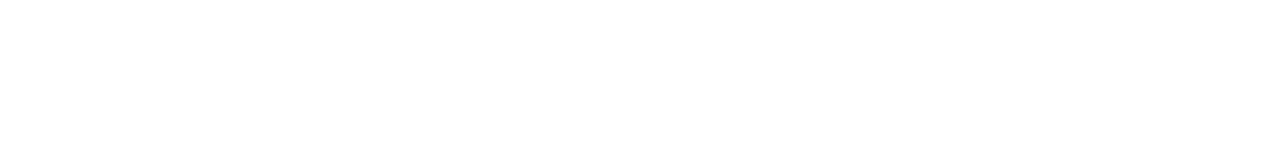
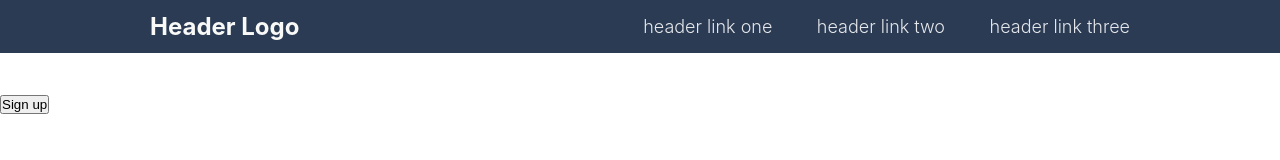
Before and after one commit to valcrog/landing-page, a plain HTML site: page index.html in a window 1280 px wide. Drawn offline with Linux system fonts and the light colour scheme.

Commit message:
Added header

```diff
--- a/index.html
+++ b/index.html
@@ -5,8 +5,28 @@
     <meta http-equiv="X-UA-Compatible" content="IE=edge">
     <meta name="viewport" content="width=device-width, initial-scale=1.0">
     <title>Landing Page</title>
+    <link rel="stylesheet" href="style.css" />
 </head>
 <body>
-
+    <div class="header">
+        <div class="logo">Header Logo</div>
+        <div class="links">
+            <ul>
+                <li class="link"><a href="#">header link one</a></li>
+                <li class="link"><a href="#">header link two</a></li>
+                <li class="link"><a href="#">header link three</a></li>
+            </ul>
+        </div>
+    </div>
+    <div class="section-one">
+        <div class="section-one-left">
+            <div class="catch">This website is awesome</div>
+            <div class="subtext">This website has some subtext that goes here under the main title. It's a smaller font and the color is lower contrast</div>
+            <button class="sign-up">Sign up</button>
+        </div>
+        <div class="section-one-right">
+            this is a placeholder for an image
+        </div>
+    </div>
 </body>
 </html>
--- a/style.css
+++ b/style.css
@@ -0,0 +1,44 @@
+* {
+    margin: 0;
+    padding: 0;
+}
+
+ul {
+    list-style: none;
+    display: inline;
+}
+
+li {
+    display: inline;
+    margin: 0px 20px;
+}
+
+.links {
+    margin: -20px;
+}
+
+.header {
+    display: flex;
+    align-items: center;
+    justify-content: space-between;
+    padding: 12px 150px;
+    background-color: #2a3b53;
+}
+
+.header, .section-one {
+    color: white;
+    font-family: -apple-system, BlinkMacSystemFont, 'Segoe UI', Roboto, Oxygen, Ubuntu, Cantarell, 'Open Sans', 'Helvetica Neue', sans-serif;
+}
+
+.logo {
+    font-size: 24px;
+    color: #f9faf8;
+    font-weight: 700;
+}
+
+.link a {
+    text-decoration: none;
+    font-size: 18px;
+    color: #e5e7eb;
+    font-weight: 300;
+}
```
